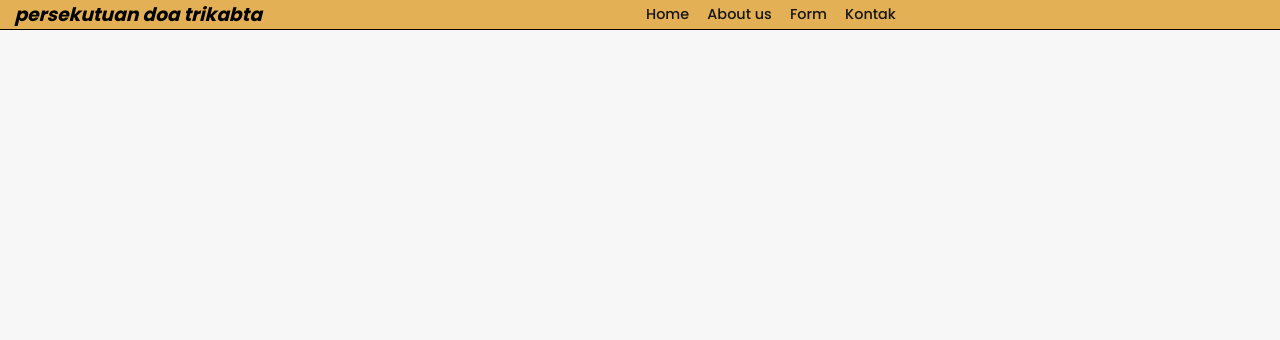
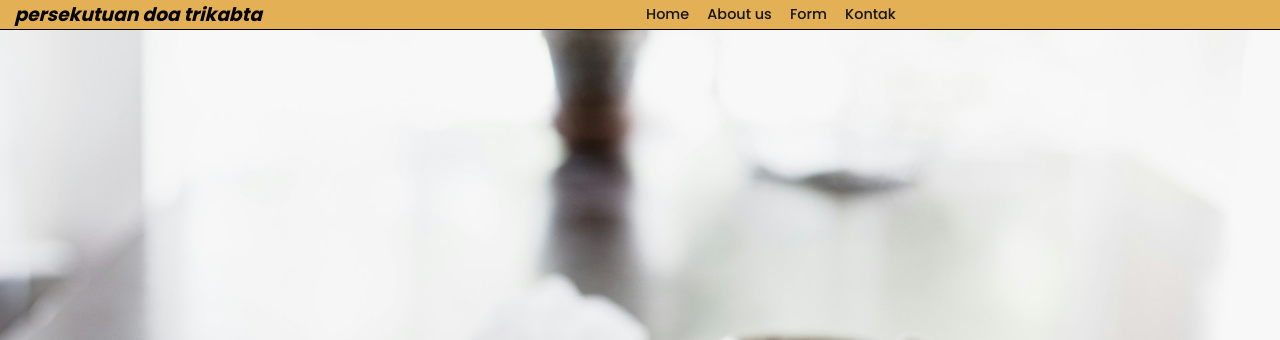
Before and after one commit to dustinbernadi/new-website, a plain HTML site: page index.html in a window 1280 px wide. Shown: the top 340 px of the page. Drawn offline with nearby package versions, Linux system fonts and the light colour scheme; a script that the page names is missing.

Commit message:
Update style.css

```diff
--- a/style.css
+++ b/style.css
@@ -75,7 +75,7 @@ body {
   min-height: 100vh;
   display: flex;
   align-items: center;
-  background-image: url("/img/bible-bg.jpg");
+  background-image: url("/bible-bg.jpg");
   background-repeat: no-repeat;
   background-size: cover;
   background-position: center;
```
